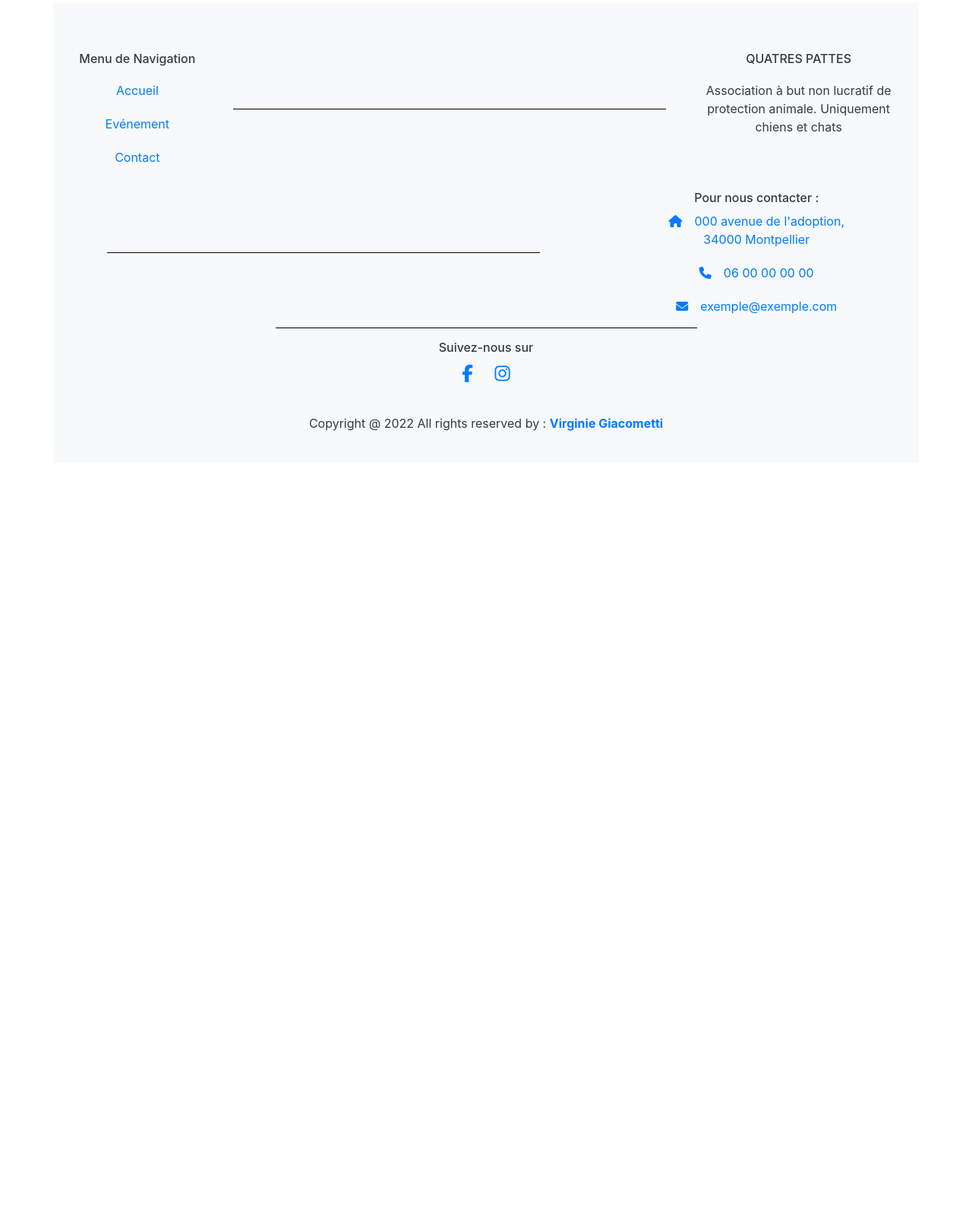
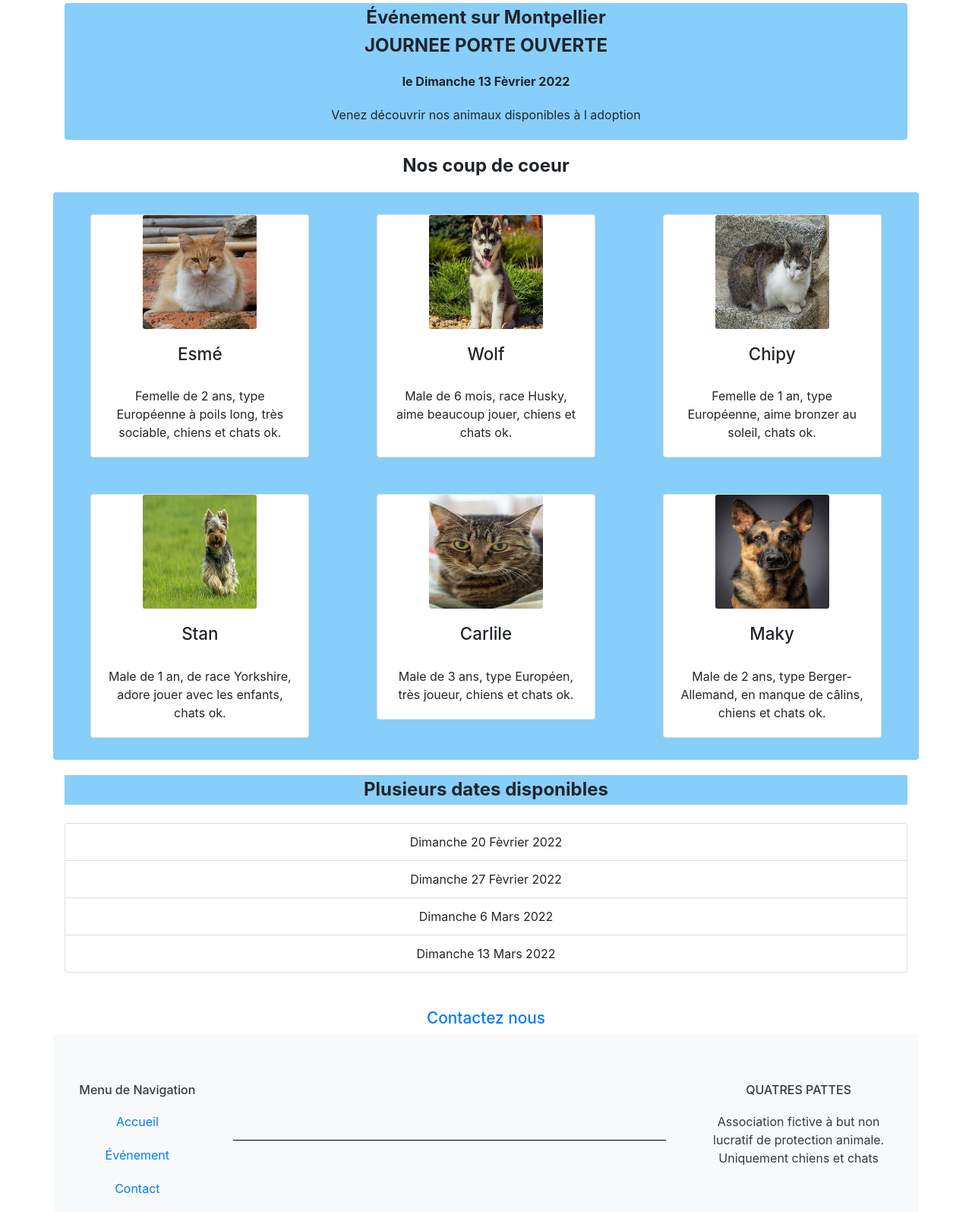
Before and after one commit to lana-12/eval-assos, a plain HTML site: page event.html in a window 1280 px wide. Shown: the part 175-1770 px from the top of the page at 76% size. Before the commit the page ends 800 px from the top, so only its background shows below. Drawn offline with Linux system fonts and the light colour scheme.

Commit message:
files html

```diff
--- a/event.html
+++ b/event.html
@@ -3,10 +3,12 @@
 <head>
   <meta charset="UTF-8">
   <meta http-equiv="X-UA-Compatible" content="IE=edge">
+  <meta http-equiv="content-language" content="fr-FR" />
   <meta name="viewport" content="width=device-width, initial-scale=1.0">
-  <meta name="description" content="Quatres Pattes est une association qui vient en aide
-  aux animaux errants ou abandonnés, nous pouvons aider uniquement les chiens et chats,
-  pour l'instant. ">
+  <meta name="keywords" content="association, chat, chien, abandon, errant,quatres pattes, animaux, montpellier"/>
+  <meta name="description" content="Quatres Pattes est une association fictive qui vient en aide
+  aux animaux errants ou abandonnés, nous pouvons aider uniquement les chiens et chats, pour l'instant. ">
+  <meta name="author" content="Virginie Giacometti <lana.12@wanadoo.fr>" />
   <!--Bootstrap CSS-->
   <link href="bootstrap.min.css" rel="stylesheet">
   <!-- MY CSS -->
@@ -15,9 +17,9 @@
   <title>Quatres Pattes</title>
 </head>
 <body>
-<!------------HEADER------------>
+<!--HEADER-->
 
-<!------------barre de navigation------------>
+<!--barre de navigation-->
 
   <header class="container-fluid  ">
 
@@ -26,33 +28,131 @@
         <a href="index.html" class="navbar-brand" ><img src="img/logo.jpg"  class="logo img-fluid"  title="Logo association" alt="image du logo de l association">
         </a>
       </div>
-        <h1 class="titre" id="retour">QUATRES PATTES</h1>
+        <h1 class="titre" >QUATRES PATTES</h1>
       <button type="button" class="navbar-toggler navigation " data-toggle="collapse" data-target="#navbarNavDropdown" aria-controls="navbarNavDropdown" aria-expanded="false" aria-label="Toggler Navigation ">
-        <svg xmlns="http://www.w3.org/2000/svg" width="30" height="30" fill="currentColor" class="bi bi-list" viewBox="0 0 16 16">
+        <svg xmlns="http://www.w3.org/2000/svg" width="30" height="30" fill="currentColor" class="bi bi-list" viewbox="0 0 16 16">
           <path fill-rule="evenodd" d="M2.5 12a.5.5 0 0 1 .5-.5h10a.5.5 0 0 1 0 1H3a.5.5 0 0 1-.5-.5zm0-4a.5.5 0 0 1 .5-.5h10a.5.5 0 0 1 0 1H3a.5.5 0 0 1-.5-.5zm0-4a.5.5 0 0 1 .5-.5h10a.5.5 0 0 1 0 1H3a.5.5 0 0 1-.5-.5z"/>
         </svg>
       </button>
       <div class="collapse navbar-collapse" id="navbarNavDropdown">
         <ul class="navbar-nav mx-auto">
           <li class="nav-item"><a class="nav-link " href="index.html">Accueil</a></li>
-          <li class="nav-item"><a class="nav-link active" aria-current="page" href="#">Evénement</a></li>
+          <li class="nav-item"><a class="nav-link active" aria-current="page" href="#" id="retour">Événement</a></li>
           <li class="nav-item"><a class="nav-link" href="contact.html">Contact</a></li>
         </ul>
       </div>
       </nav>
   </header>
 
-  <!------------ fin du HEADER ------------->
+  <!-- fin du HEADER -->
 
-    <!------------FOOTER------------>
+  <!-- DEBUT MAIN -->
+  <main class="container">
+
+    <section>
+      <div class="box rounded">
+
+        <h2>Événement sur Montpellier</h2> <h2 >JOURNEE PORTE OUVERTE  </h2>
+        <p class="center bold underline"> le Dimanche 13 Fèvrier 2022 </p>
+        <p class="center">Venez découvrir nos animaux disponibles à l adoption </p>
+      </div>
+    </section>
+
+    <section>
+
+      <h2>Nos coup de coeur</h2>
+
+      <div class="row box rounded">
+
+        <div class="col-12 col-md-6 col-lg-4">
+          <div class="card d-flex flex-column  my-4 mx-auto" style="width: 18rem;" >
+            <img src="img/chat1.jfif" class="img-fluid mx-auto card-img" alt="image chat-chien silhouette" title="Image chat-chien silhouette">
+            <div class="card-body">
+              <h5 class="card-title">Esmé</h5>
+              <p class="card-text">Femelle de 2 ans, type Européenne à poils long, très sociable, chiens et chats ok.</p>
+            </div>
+          </div>
+        </div>
+
+        <div class="col-12 col-md-6 col-lg-4">
+          <div class="card d-flex flex-column  my-4 mx-auto" style="width: 18rem;" >
+            <img src="img/chien1.jfif" class="img-fluid mx-auto card-img" alt="image chat-chien silhouette" title="Image chat-chien silhouette">
+            <div class="card-body">
+              <h5 class="card-title">Wolf</h5>
+              <p class="card-text">Male de 6 mois, race Husky, aime beaucoup jouer, chiens et chats ok.</p>
+            </div>
+          </div>
+        </div>
+
+        <div class="col-12 col-md-6 col-lg-4">
+          <div class="card d-flex flex-column  my-4 mx-auto" style="width: 18rem;" >
+            <img src="img/chat2.jfif" class="img-fluid mx-auto card-img" alt="image chat-chien silhouette" title="Image chat-chien silhouette">
+            <div class="card-body">
+              <h5 class="card-title">Chipy</h5>
+              <p class="card-text">Femelle de 1 an, type Européenne, aime bronzer au soleil, chats ok.</p>
+            </div>
+          </div>
+        </div>
+
+        <div class="col-12 col-md-6 col-lg-4">
+          <div class="card d-flex flex-column  my-4 mx-auto" style="width: 18rem;">
+            <img src="img/chien2.jfif" class="img-fluid mx-auto card-img" alt="Image chat silhouette" title="Image chat silhouette">
+            <div class="card-body">
+              <h5 class="card-title">Stan </h5>
+              <p class="card-text">Male de 1 an, de race Yorkshire, adore jouer avec les enfants, chats ok.</p>
+            </div>
+          </div>
+        </div>
+
+        <div class="col-12 col-md-6 col-lg-4">
+          <div class="card d-flex flex-column  my-4 mx-auto" style="width: 18rem;">
+            <img src="img/chat3.jfif" class="img-fluid mx-auto  card-img help" alt="Image main help" title="Image main help" >
+            <div class="card-body">
+              <h5 class="card-title">Carlile</h5>
+              <p class="card-text">Male de 3 ans, type Européen, très joueur, chiens et chats ok. </p>
+            </div>
+          </div>
+        </div>
+
+        <div class="col-12 col-md-6 col-lg-4">
+          <div class="card d-flex flex-column  my-4 mx-auto" style="width: 18rem;">
+            <img src="img/chien3.jfif" class="img-fluid mx-auto  card-img help" alt="Image main help" title="Image main help" >
+            <div class="card-body">
+              <h5 class="card-title">Maky</h5>
+              <p class="card-text">Male de 2 ans, type Berger-Allemand, en manque de câlins, chiens et chats ok.  </p>
+            </div>
+          </div>
+        </div>
+
+      </div>
+    </section>
+
+    <section class="date rounded">
+        <h2 class="box mb-4 ">Plusieurs dates disponibles</h2>
+        <ul class="list-group center ">
+          <li class="list-group-item">Dimanche 20 Fèvrier 2022</li>
+          <li class="list-group-item">Dimanche 27 Fèvrier 2022</li>
+          <li class="list-group-item" >Dimanche 6 Mars 2022</li>
+          <li class="list-group-item">Dimanche 13 Mars 2022</li>
+        </ul>
+        <h4 class="center mt-5">
+          <a href="contact.html" role="button" target="_blank" class="btn-contact btn-floating ">Contactez nous</a>
+        </h4>
+    </section>
+
+  </main>
+  <!-- FIN MAIN -->
+
+  <!--FOOTER-->
 
 <footer class=" container bg-light text-dark pt-5 pb-4 ">
+
   <div class="row ">
 
     <div class="col-md-2 col-lg-2 col-xl-2 mx-auto mt-3">
       <h6 class="center underline">Menu de Navigation</h6>
       <p class="center"><a href="index.html"  >Accueil</a></p>
-      <p class="center"><a href="#retour"aria-current="page Accueil" target="_blank">Evénement</a></p>
+      <p class="center"><a href="#retour" aria-current="page" target="_blank">Événement</a></p>
       <p class="center"><a href="contact.html" target="_blank">Contact</a></p>
     </div>
 
@@ -60,9 +160,7 @@
 
     <div class="col-md-3 col-lg-4 col-xl-3 mx-auto mt-3">
       <h6 class="center underline">QUATRES PATTES</h6>
-      <p class="center">Association à but non lucratif de protection animale. Uniquement chiens et chats </p>
-
-      </a>
+      <p class="center">Association fictive à but non lucratif de protection animale. Uniquement chiens et chats </p>
     </div>
 
 <hr class="separator">
@@ -71,15 +169,16 @@
       <h6 class="center underline">Pour nous contacter :</h6>
       <a href="https://goo.gl/maps/BWjWNDF9PHLguG6Y8" target="_blank" title="cliquer pour ouvrir Google-maps"><address class="center">
       <i class="fa fa-home mr-3 "></i>000 avenue de l'adoption, 34000 Montpellier</address></a>
+      <p class="center"><a href="tel:0600000000" title="Cliquer pour nous téléphoner"><i class="fa fa-phone mr-3" ></i>06 00 00 00 00</a></p>
+      <p class="center"><a href="mailto:email@example.com" title="Cliquer pour nous envoyer un mail"><i class="fa fa-envelope mr-3 text-primary" ></i>exemple@exemple.com</a></p>
+    </div>
 
-      <p class="center"><a href="tel:0600000000"title="Cliquer pour nous téléphoner"><i class="fa fa-phone mr-3" ></i>06 00 00 00 00</a></p>
-      <p class="center"><a href="mailto:email@example.com"title="Cliquer pour nous envoyer un mail"><i class="fa fa-envelope mr-3 text-primary" ></i>exemple@exemple.com</a>
-      </p>
-    </div>
   </div>
+
 <hr class="separator">
 
   <div class="row">
+
     <div class="col-12 center">
         <h6 class="center underline mt-3">Suivez-nous sur </h6>
         <ul class="list-unstyled list-inline">
@@ -100,10 +199,9 @@
       </p>
     </div>
   </div>
+
 </footer>
-
-
-<!------------FIN DU FOOTER------------>
+<!-- FIN DU FOOTER -->
 
 <!-- JQuery-->
 <script src="jquery-3.6.0.min.js"></script>
```
Also changed, not shown: contact.html (+12 -11 lines), index.html (+8 -6 lines).
